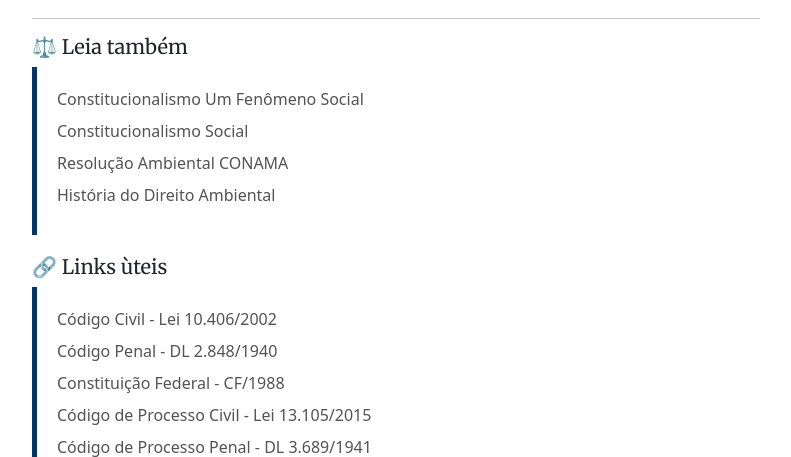
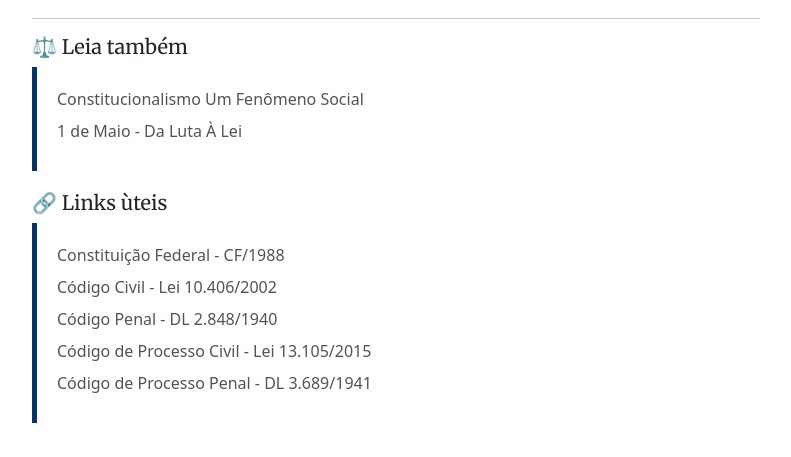
Before and after one commit to mrStudDev/xlexedu01, a Django app: template templates/templates_social/article_social_single.html in a window 1280 px wide. Shown: the part 915-1372 px from the top of the page, without its empty margins (50-841 px from the left). Run offline with Django 4.2, Linux system fonts and the light colour scheme; the template is opened without the code that fills it, so the values that code supplies are empty; some libraries are stand-ins or nearby versions.

Commit message:
Link Edu

```diff
--- a/templates/templates_social/article_social_single.html
+++ b/templates/templates_social/article_social_single.html
@@ -53,17 +53,15 @@
                 <h5>⚖️ Leia também</h5>
                 <div class="links-externos">
                     <a href="https://xlexedu.com/articles/post/constitucionalismo-um-fenomeno-social/" target="_blank" rel="noopener noreferrer">Constitucionalismo Um Fenômeno Social</a>
-                    <a href="#" target="_blank" rel="noopener noreferrer">Constitucionalismo Social</a>
-                    <a href="#" target="_blank" rel="noopener noreferrer">Resolução Ambiental CONAMA</a>
-                    <a href="#" target="_blank" rel="noopener noreferrer">História do Direito Ambiental</a>
+                    <a href="https://xlexedu.com/social/post/1-de-maio-da-luta-a-lei/" target="_blank" rel="noopener noreferrer">1 de Maio - Da Luta À Lei</a>
+
                 </div>
 
                 <h5>🔗 Links ùteis</h5>
                 <div class="links-externos">
-
+                    <a href="https://www.planalto.gov.br/ccivil_03/constituicao/constituicao.htm" target="_blank" rel="noopener noreferrer">Constituição Federal - CF/1988</a>
                     <a href="https://www.planalto.gov.br/ccivil_03/leis/2002/l10406compilada.htm" target="_blank" rel="noopener noreferrer">Código Civil - Lei 10.406/2002</a>
                     <a href="https://www.planalto.gov.br/ccivil_03/decreto-lei/del2848compilado.htm" target="_blank" rel="noopener noreferrer">Código Penal - DL 2.848/1940</a>
-                    <a href="https://www.planalto.gov.br/ccivil_03/constituicao/constituicao.htm" target="_blank" rel="noopener noreferrer">Constituição Federal - CF/1988</a>
                     <a href="https://www.planalto.gov.br/ccivil_03/_ato2015-2018/2015/lei/l13105.htm" target="_blank" rel="noopener noreferrer">Código de Processo Civil - Lei 13.105/2015</a>
                     <a href="https://www.planalto.gov.br/ccivil_03/decreto-lei/del3689.htm" target="_blank" rel="noopener noreferrer">Código de Processo Penal - DL 3.689/1941</a>
                 </div>
```
